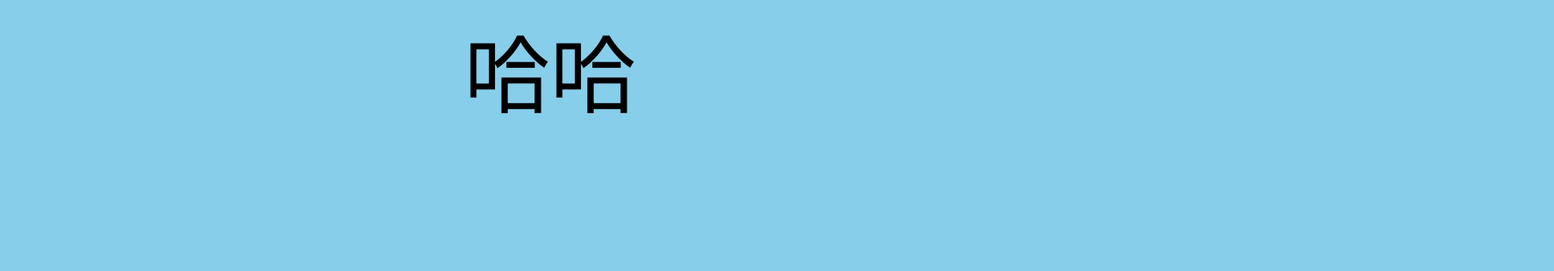
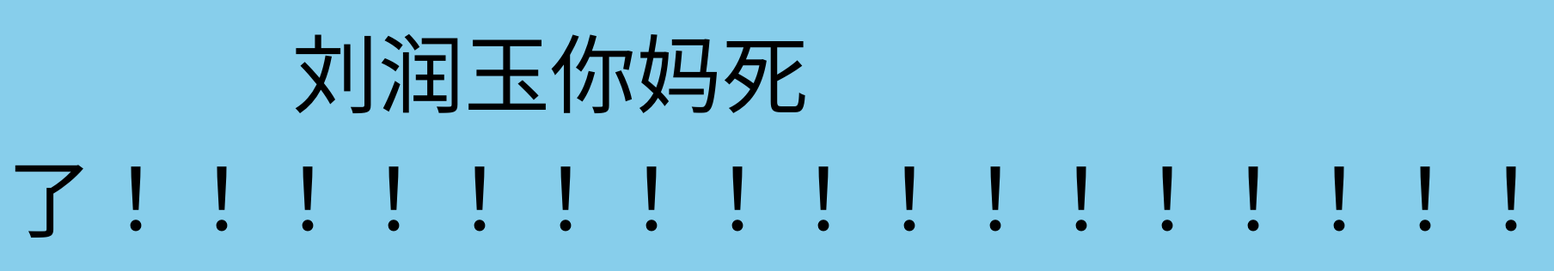
Before and after one commit to QTPC/lry522.github.io, a plain HTML site: page index.html in a window 1280 px wide. Shown: the whole page at 86% size, 1808 px wide, since content can reach past the window. Drawn offline with Linux system fonts and the light colour scheme.

Commit message:
Add files via upload

```diff
--- a/index.html
+++ b/index.html
@@ -18,6 +18,6 @@
 	</style>
 </head>
 <body>
-	<div class="haha">哈哈</div>
+	<div class="haha">刘润玉你妈死了！！！！！！！！！！！！！！！！！</div>
 </body>
 </html>
```
